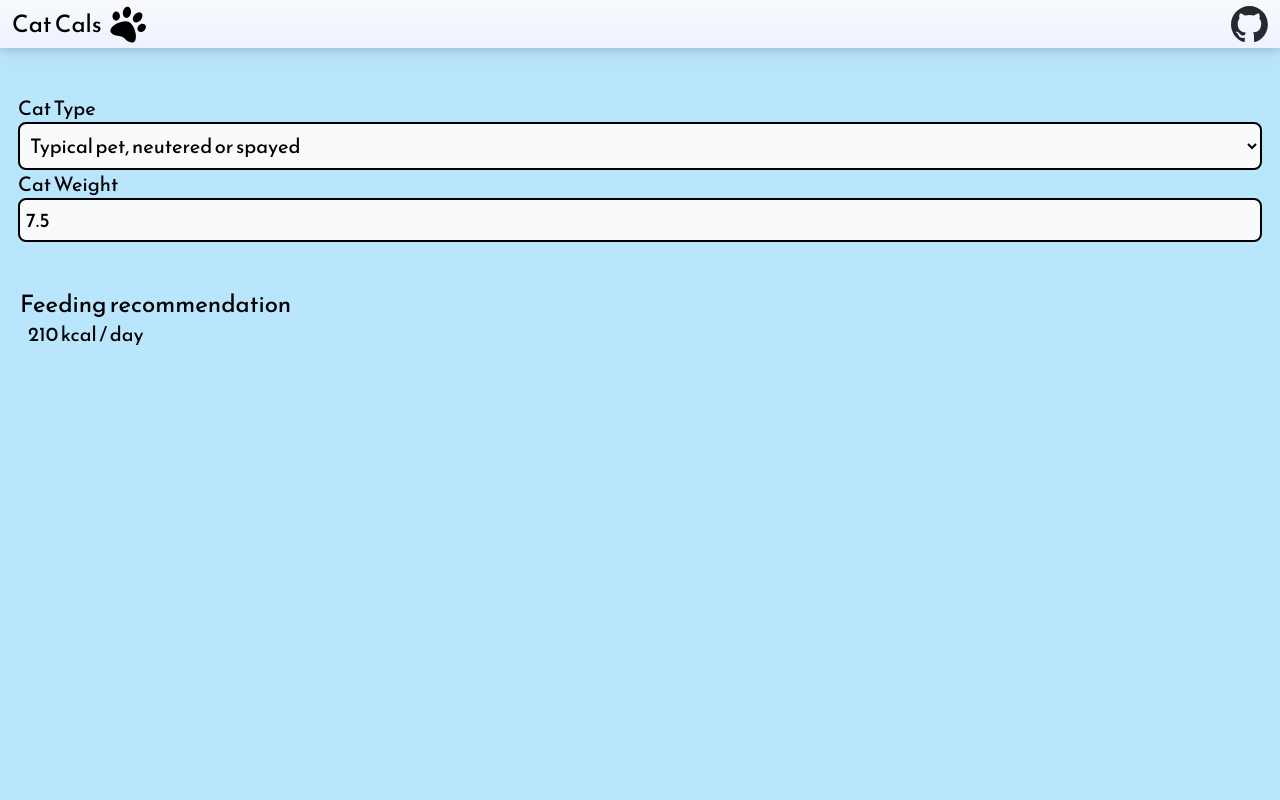
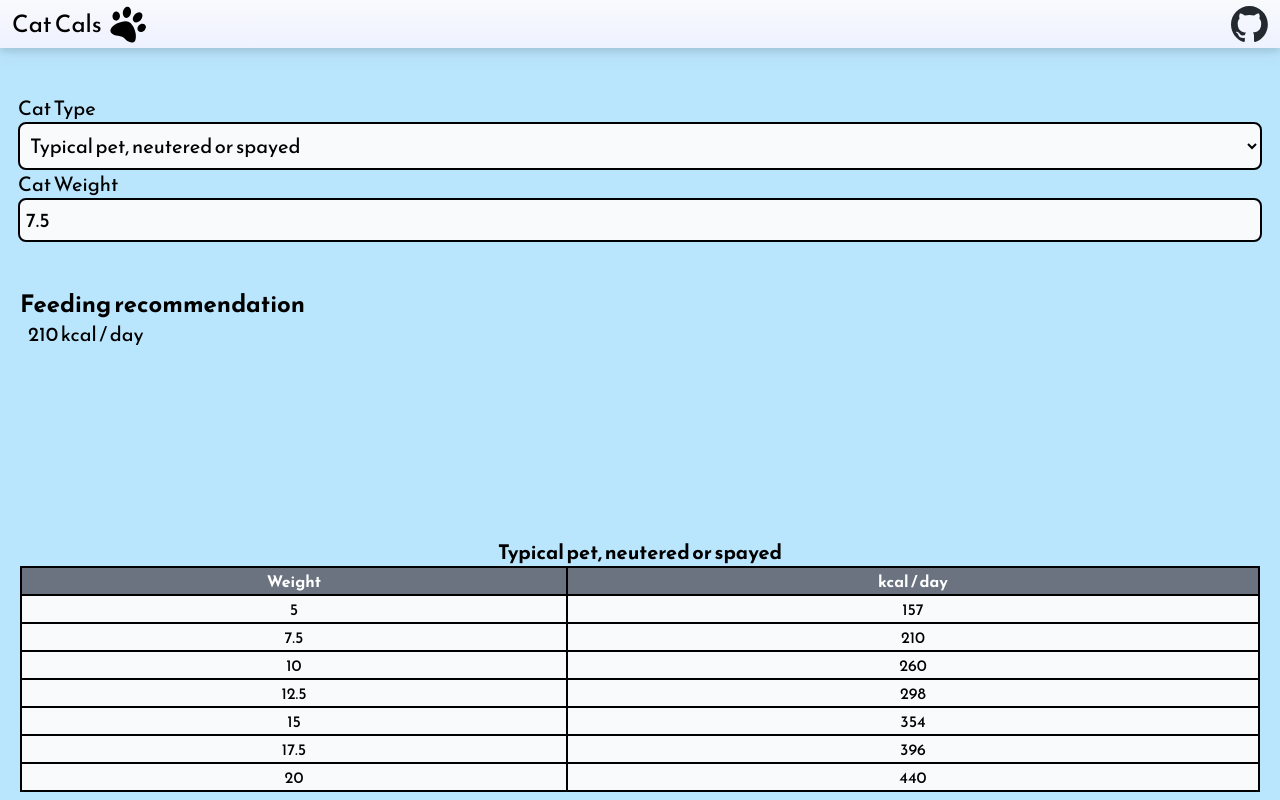
Before and after one commit to john-pham-bit/cat-cals, a React (Vite) app: page / in a window 1280 px wide. Built offline with nearby package versions, Linux system fonts and the light colour scheme.

Commit message:
Added calorie table display.

```diff
--- a/src/App.tsx
+++ b/src/App.tsx
@@ -4,9 +4,9 @@ import Header from "./components/Header";
 function App() {
   return (
     <>
-      <div className="h-screen w-screen bg-sky-200">
+      <div className="flex h-screen w-screen flex-col bg-sky-200">
         <Header />
-        <div className="mx-3 mt-10 flex flex-col justify-center">
+        <div className="mx-3 mt-10 flex h-full flex-col justify-center">
           <CatCalculator />
         </div>
       </div>
--- /dev/null
+++ b/src/components/CalorieTable.tsx
@@ -0,0 +1,68 @@
+import { FC } from "react";
+import { CatType } from "../utils/CalculateCals";
+import CalorieThresholds from "../data/CalThresholds.json";
+
+type CalorieTableProps = {
+  catType: CatType;
+};
+
+function getLabelFromType(catType: CatType): string {
+  const catTypes = CalorieThresholds.catTypes;
+  const catTypeLabels = CalorieThresholds.catTypeLabels;
+
+  let label = "";
+  for (let i = 0; i < catTypes.length; ++i) {
+    if (catTypes[i] == catType) {
+      label = catTypeLabels[i];
+      break;
+    }
+  }
+  return label;
+}
+
+const CatForm: FC<CalorieTableProps> = ({ catType }) => {
+  const weightThresholds = CalorieThresholds.weightThresholds;
+  const calThresholds = CalorieThresholds[catType];
+
+  let weightToCal = weightThresholds.map((weight, i) => {
+    return { weight, calories: calThresholds[i], id: crypto.randomUUID() };
+  });
+
+  return (
+    <>
+      <div className="flex flex-col justify-center p-2">
+        <h2 className="text-center text-xl font-bold">
+          {getLabelFromType(catType)}
+        </h2>
+        <table className="border-collapse">
+          <thead>
+            <tr>
+              <th className="border-2 border-black bg-gray-500 text-white">
+                Weight
+              </th>
+              <th className="border-2 border-black bg-gray-500 text-white">
+                kcal / day
+              </th>
+            </tr>
+          </thead>
+          <tbody>
+            {weightToCal.map((row) => {
+              return (
+                <tr key={row.id}>
+                  <td className="border-2 border-black bg-slate-50 text-center">
+                    {row.weight}
+                  </td>
+                  <td className="border-2 border-black bg-slate-50 text-center">
+                    {row.calories}
+                  </td>
+                </tr>
+              );
+            })}
+          </tbody>
+        </table>
+      </div>
+    </>
+  );
+};
+
+export default CatForm;
--- a/src/components/CatCalculator.tsx
+++ b/src/components/CatCalculator.tsx
@@ -2,6 +2,7 @@ import { useState } from "react";
 import CatForm from "./CatForm";
 import CatResult from "./CatResult";
 import { CatType } from "../utils/CalculateCals";
+import CalorieTable from "./CalorieTable";
 
 function CatCalculator() {
   const [catType, setNewCatType] = useState<CatType>("typical-neutered");
@@ -9,17 +10,18 @@ function CatCalculator() {
 
   return (
     <>
-      <div className="w-full">
-        <div className="mb-8 w-full">
+      <div className="flex h-full flex-col justify-between">
+        <div>
+          <div className="mb-8">
             <CatForm
               catType={catType}
               setNewCatType={setNewCatType}
               setNewCatWeight={setNewCatWeight}
             />
           </div>
-        <div className="w-full">
           <CatResult catType={catType} catWeight={catWeight} />
         </div>
+        <CalorieTable catType={catType} />
       </div>
     </>
   );
--- a/src/components/CatResult.tsx
+++ b/src/components/CatResult.tsx
@@ -12,7 +12,7 @@ const CatForm: FC<CatResultProps> = ({ catType, catWeight }) => {
   return (
     <>
       <div className="p-2">
-        <h2 className="text-2xl">Feeding recommendation</h2>
+        <h2 className="text-2xl font-bold">Feeding recommendation</h2>
         <h3 className="ml-2 text-xl">{calories} kcal / day</h3>
       </div>
     </>
```
Lines whose indentation alone changed are shown as unchanged.
